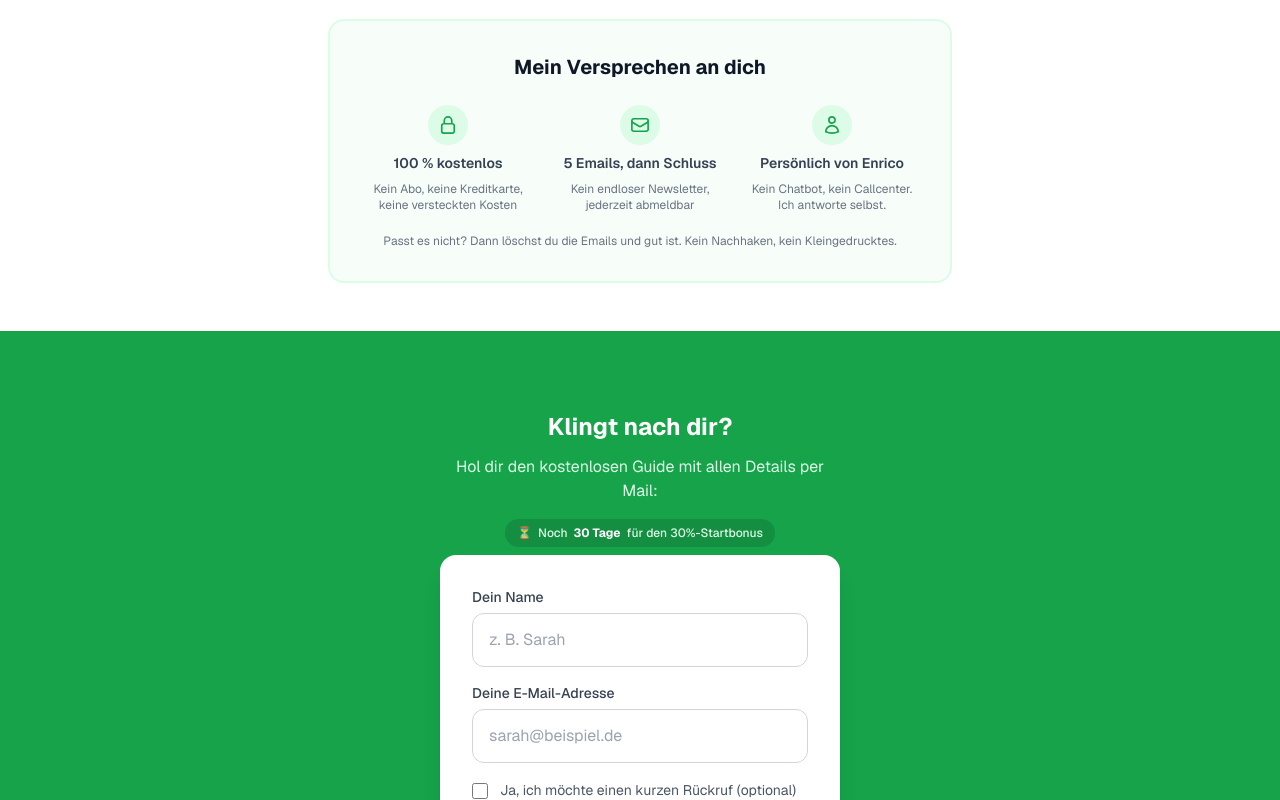
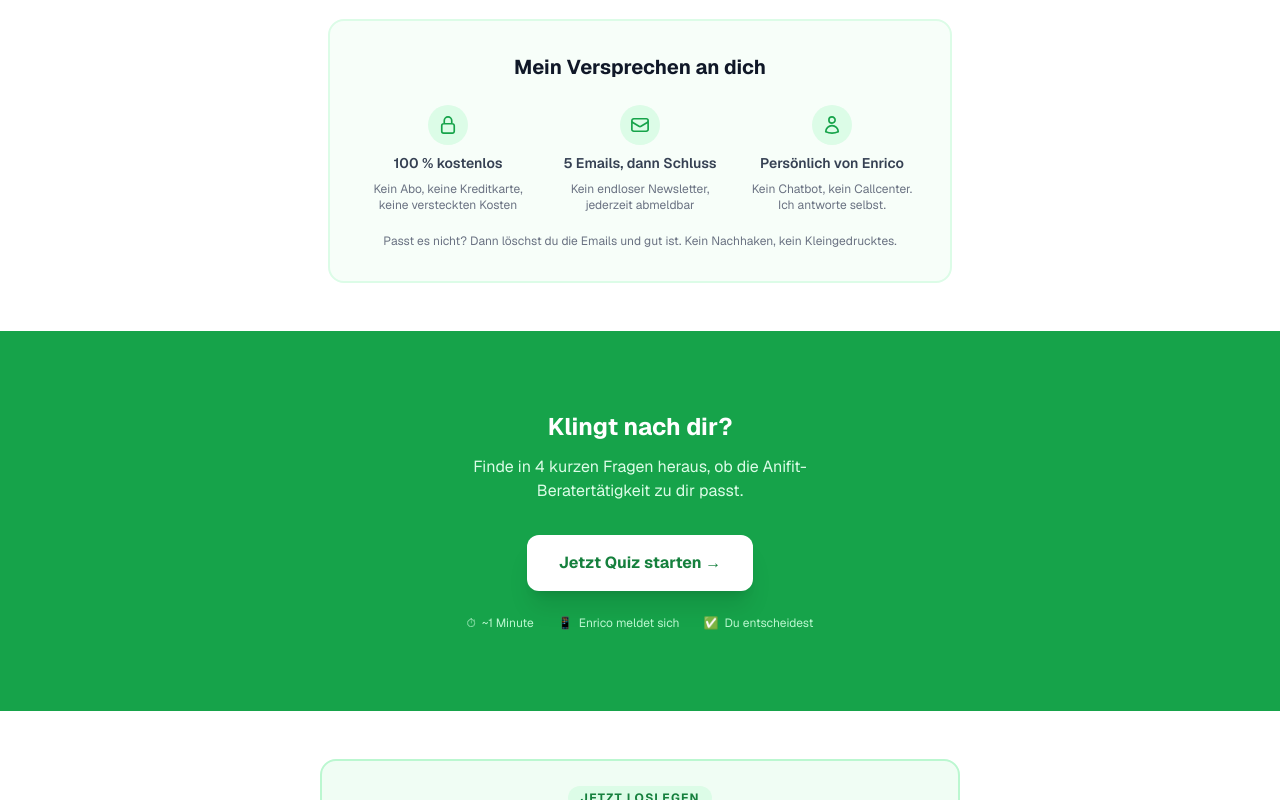
Before and after one commit to Rinacla/anifit-partner-funnel, a Next.js app: page / in a window 1280 px wide. Shown: the part 11200-12000 px from the top of the page. Built offline with nearby package versions, Linux system fonts and the light colour scheme.

Commit message:
Remove bottom lead form, replace with quiz CTA
Bottom form allowed leads to skip quiz/phone/qualification.
Only conversion so far (Birgit) came through quiz + phone + callback.
Now: single entry point via quiz = higher lead quality.

Rico decision: 'sonst optimieren wir auf unqualifizierte leads'

```diff
--- a/app/page.tsx
+++ b/app/page.tsx
@@ -592,19 +592,19 @@ export default function Home() {
         </div>
       </section>
 
-      {/* Bottom Inline Lead Form */}
+      {/* Bottom CTA — scrolls to quiz */}
       <section className="bg-brand-600 py-20">
-        <div className="mx-auto max-w-md px-6">
-          <h2 className="text-2xl font-bold text-white text-center mb-3">Klingt nach dir?</h2>
-          <p className="text-brand-100 text-center mb-2">Hol dir den kostenlosen Guide mit allen Details per Mail:</p>
-          <QuizEarningsReminder />
-          <StartbonusMini />
-          <div className="bg-white rounded-2xl p-6 sm:p-8 shadow-xl">
-            <LeadForm idPrefix="bottom-" source="bottom" />
-          </div>
-          {/* Post-submit preview — reduces form anxiety for non-quiz visitors */}
-          <div className="mt-4 flex items-center justify-center gap-6 text-brand-200 text-xs">
-            <span className="flex items-center gap-1.5"><span aria-hidden="true">📧</span> Email in 2 Min</span>
+        <div className="mx-auto max-w-md px-6 text-center">
+          <h2 className="text-2xl font-bold text-white mb-3">Klingt nach dir?</h2>
+          <p className="text-brand-100 mb-8">Finde in 4 kurzen Fragen heraus, ob die Anifit-Beratertätigkeit zu dir passt.</p>
+          <a
+            href="#quiz"
+            className="inline-flex items-center gap-2 px-8 py-4 rounded-xl text-base font-bold text-brand-700 bg-white shadow-xl hover:shadow-2xl transition-all duration-200 hover:scale-105"
+          >
+            Jetzt Quiz starten →
+          </a>
+          <div className="mt-6 flex items-center justify-center gap-6 text-brand-200 text-xs">
+            <span className="flex items-center gap-1.5"><span aria-hidden="true">⏱</span> ~1 Minute</span>
             <span className="flex items-center gap-1.5"><span aria-hidden="true">📱</span> Enrico meldet sich</span>
             <span className="flex items-center gap-1.5"><span aria-hidden="true">✅</span> Du entscheidest</span>
           </div>
```
